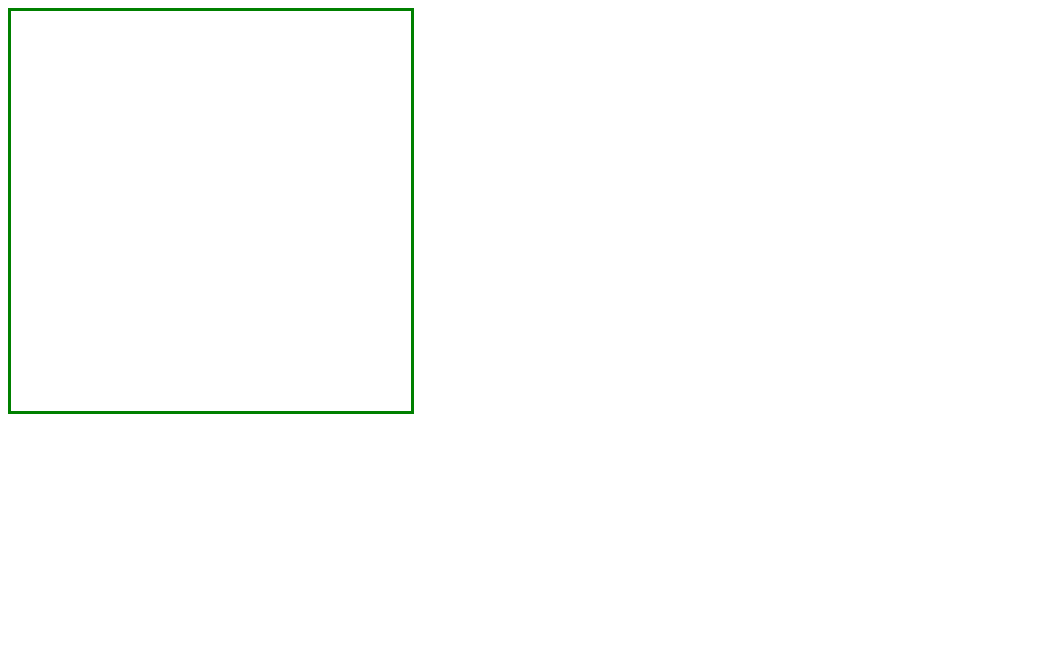
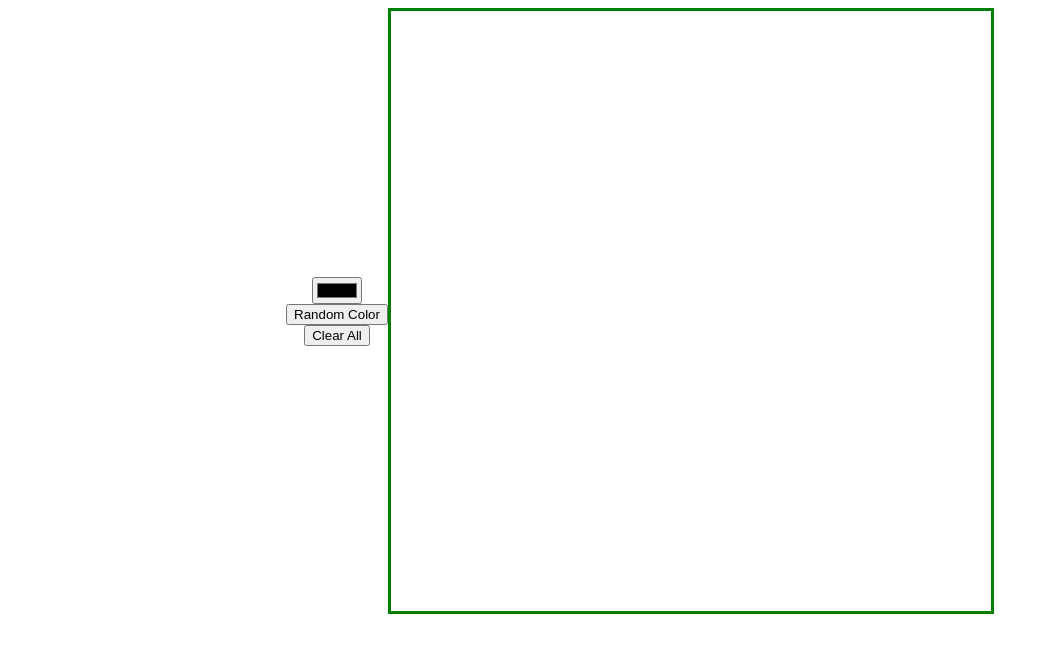
Before and after one commit to DogBoneZone/etch-a-sketch, a plain HTML site: page index.html in a window 1280 px wide. Shown: the whole page, without its empty margins (0-1049 px from the left). Drawn offline with Linux system fonts and the light colour scheme.

Commit message:
Added logic and additional colors

```diff
--- a/index.html
+++ b/index.html
@@ -9,6 +9,16 @@
     <link rel="stylesheet" href="styles.css">
 </head>
 <body>
-
+    <div id="controls">
+        <div>
+            <input id="colorPicker" type="color">
+        </div>
+        <div>
+            <button id="random">Random Color</button>
+        </div>
+        <div>
+            <button id="clearAll">Clear All</button>
+        </div>
+    </div>
 </body>
 </html>
--- a/script.js
+++ b/script.js
@@ -1,14 +1,65 @@
-// Create square grid
+// Global Variables
+let gridSize = 16;
+let paintColor = '#000000';
+const colorPicker = document.querySelector("#colorPicker");
+const randomColor = document.querySelector("#random");
+const clearAllButton = document.querySelector("#clearAll");
+
+// Painting Function
+const paintFunc = () => {
+    document.querySelectorAll(".square").forEach(item => {
+    item.addEventListener("mouseover", () => {
+        item.style.backgroundColor = paintColor;
+        })
+    })
+};
+
+// Create grid
+const createGrid = (size) => {
+    console.log(gridSize);
+    for (let i=1; i <= (gridSize*gridSize); i++) {
+        const square = document.createElement("div");
+        square.setAttribute("class", "square");
+        square.style.height = `${(600/gridSize)}px`;
+        square.style.width = `${(600/gridSize)}px`;
+        square.style.background = "white";
+        container.appendChild(square);
+
+        paintFunc();
+    }
+};
+
+// Create squares in grid
 const container = document.createElement("div");
 container.setAttribute("id", "container");
 document.body.appendChild(container);
+const containerDiv = document.querySelector("#container");
+createGrid(gridSize);
 
-// Create individual squares for grid
-let gridSize = 16;
+const removeChildNodes = (parent) => {
+    containerDiv.innerHTML = '';
+};
 
-for (let i=1; i <= gridSize; i++) {
-    const square = document.createElement("div");
-    square.setAttribute("class", "square");
-    square.style.background = "white";
-    container.appendChild(square);
-}
+// Clear All Button
+clearAllButton.addEventListener("click", () => {
+    let gridInquiry = prompt("Select a grid size up to 100");
+    if (gridInquiry > 100) {
+        window.alert("Please enter a number from 1-100");
+    } else {
+        gridSize = Number(gridInquiry);
+    }
+
+    removeChildNodes(containerDiv);
+
+    createGrid(gridSize);
+});
+
+// Paint Color Changer
+colorPicker.addEventListener("change", (event) => {
+    paintColor = event.target.value;
+});
+
+randomColor.addEventListener("click", () => {
+    let randomRGB = Math.random() * 360;
+    paintColor = `hsl(${randomRGB}, 100%, 50%)`;
+});
--- a/styles.css
+++ b/styles.css
@@ -1,17 +1,23 @@
+body {
+    display: flex;
+    justify-content: center;
+    align-items: center;
+}
 #container {
     display: flex;
     flex-wrap: wrap;
     justify-content: start;
     align-items: flex-start;
-    height: 400px;
-    width: 400px;
+    height: 600px;
+    width: 600px;
     border: solid green;
 }
 .square {
-    height: 100px;
-    width: 100px;
     background: black;
 }
-.square:hover {
-    background-color: red;
+#controls {
+    display: flex;
+    flex-direction: column;
+    justify-content: space-around;
+    align-items: center;
 }
```
